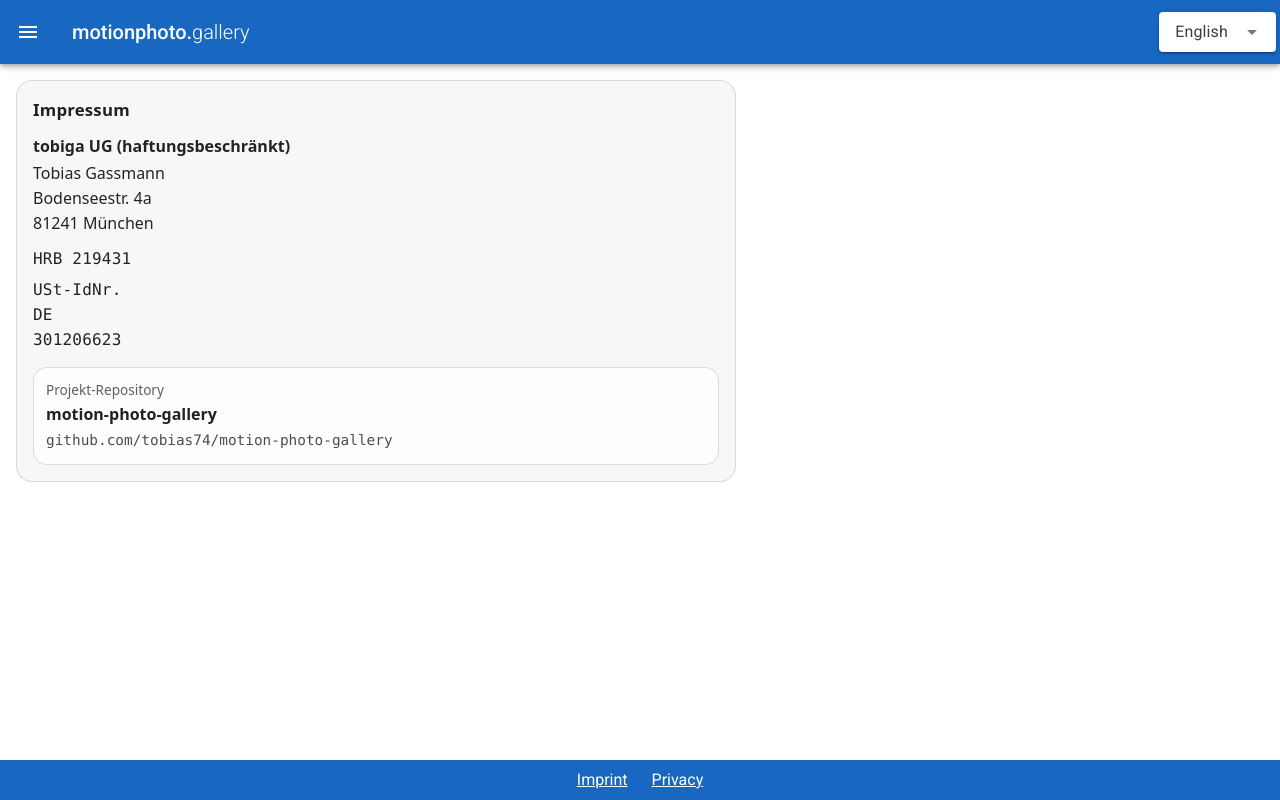
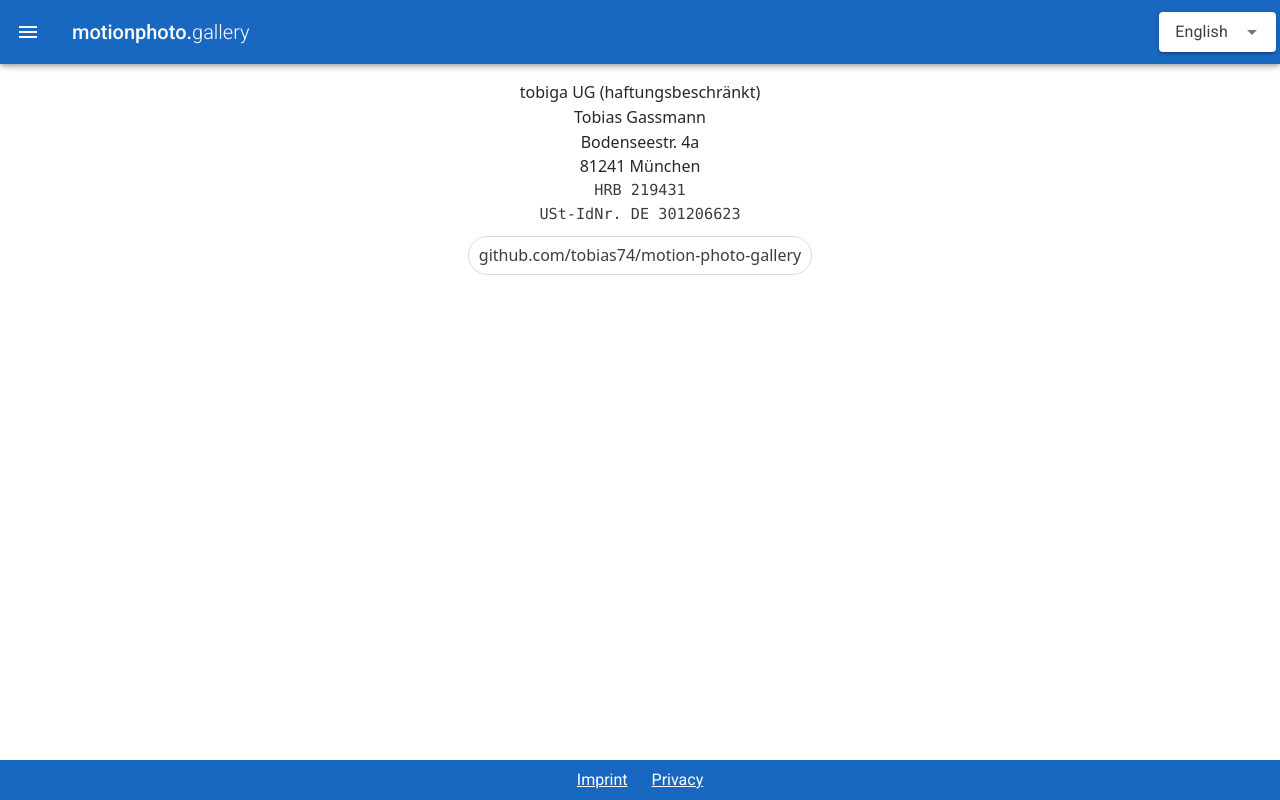
Before and after one commit to tobias74/motion-photo-gallery, a Vue app: page /en/imprint in a window 1280 px wide. Built offline with nearby package versions, Linux system fonts and the light colour scheme.

Commit message:
Refactor Imprint.vue layout and styling
Updated the Imprint component layout and styles.

```diff
--- a/src/views/Imprint.vue
+++ b/src/views/Imprint.vue
@@ -1,23 +1,12 @@
 <template>
-  <section class="imprint" aria-labelledby="imprint-title">
-    <div class="card">
-      <h2 id="imprint-title" class="title">Impressum</h2>
-
-      <address class="address">
-        <div class="company">tobiga UG (haftungsbeschränkt)</div>
-        <div>Tobias Gassmann</div>
-        <div>Bodenseestr. 4a</div>
-        <div>81241 München</div>
-
-        <dl class="meta">
-          <div class="metaRow">
-            <dd class="mono">HRB 219431</dd>
-          </div>
-          <div class="metaRow">
-            <dd class="mono">USt-IdNr. DE 301206623</dd>
-          </div>
-        </dl>
-      </address>
+  <footer class="imprint" aria-label="Impressum">
+    <div class="lines">
+      <div>tobiga UG (haftungsbeschränkt)</div>
+      <div>Tobias Gassmann</div>
+      <div>Bodenseestr. 4a</div>
+      <div>81241 München</div>
+      <div class="mono">HRB 219431</div>
+      <div class="mono">USt-IdNr. DE 301206623</div>
 
       <a
         class="repo"
@@ -25,115 +14,46 @@
         target="_blank"
         rel="noopener noreferrer"
       >
-        <div class="repoLabel">Projekt-Repository</div>
-        <div class="repoName">motion-photo-gallery</div>
-        <div class="repoUrl">github.com/tobias74/motion-photo-gallery</div>
+        github.com/tobias74/motion-photo-gallery
       </a>
     </div>
-  </section>
+  </footer>
 </template>
 
 <script>
 </script>
 
 <style scoped>
-/* Keine externen Fonts: reine System-Schriften */
 .imprint {
   font-family: system-ui, -apple-system, "Segoe UI", Roboto, Arial, sans-serif;
   padding: 16px;
+  text-align: center;
 }
 
-.card {
-  max-width: 720px;
-  border: 1px solid rgba(0, 0, 0, 0.12);
-  border-radius: 16px;
-  background: rgba(0, 0, 0, 0.03);
-  padding: 16px;
-}
-
-.title {
-  margin: 0 0 12px 0;
-  font-size: 1.05rem;
-  font-weight: 700;
-  letter-spacing: 0.2px;
-}
-
-.address {
-  font-style: normal; /* address ist sonst kursiv */
+.lines {
+  display: inline-block; /* makes the block “hug” the content while staying centered */
   line-height: 1.55;
-  color: rgba(0, 0, 0, 0.86);
-}
-
-.company {
-  font-weight: 700;
-  margin-bottom: 2px;
-}
-
-.meta {
-  margin: 12px 0 0 0;
-  display: grid;
-  gap: 6px;
-}
-
-.metaRow {
-  display: grid;
-  grid-template-columns: 100px 1fr;
-  gap: 10px;
-  align-items: baseline;
-}
-
-.metaRow dt {
-  opacity: 0.72;
-}
-
-.metaRow dd {
-  margin: 0;
+  color: rgba(0, 0, 0, 0.85);
 }
 
 .mono {
   font-family: ui-monospace, SFMono-Regular, Menlo, Monaco, Consolas, "Liberation Mono", monospace;
-  letter-spacing: 0.2px;
+  font-size: 0.95em;
+  opacity: 0.9;
 }
 
-/* Repo-Link als “Karte” */
 .repo {
-  display: block;
-  margin-top: 14px;
-  padding: 12px 12px;
-  border: 1px solid rgba(0, 0, 0, 0.12);
-  border-radius: 14px;
-  background: rgba(255, 255, 255, 0.65);
+  display: inline-block;
+  margin-top: 10px;
+  padding: 6px 10px;
+  border: 1px solid rgba(0, 0, 0, 0.16);
+  border-radius: 999px;
   text-decoration: none;
   color: inherit;
+  opacity: 0.9;
 }
 
 .repo:hover {
-  background: rgba(255, 255, 255, 0.85);
-  border-color: rgba(0, 0, 0, 0.18);
-}
-
-.repoLabel {
-  font-size: 0.85rem;
-  opacity: 0.72;
-}
-
-.repoName {
-  margin-top: 2px;
-  font-weight: 700;
-}
-
-.repoUrl {
-  margin-top: 4px;
-  font-size: 0.9rem;
-  opacity: 0.8;
-  overflow-wrap: anywhere;
-  font-family: ui-monospace, SFMono-Regular, Menlo, Monaco, Consolas, "Liberation Mono", monospace;
-}
-
-/* Kleine Screens */
-@media (max-width: 420px) {
-  .metaRow {
-    grid-template-columns: 80px 1fr;
-  }
+  opacity: 1;
 }
 </style>
```
